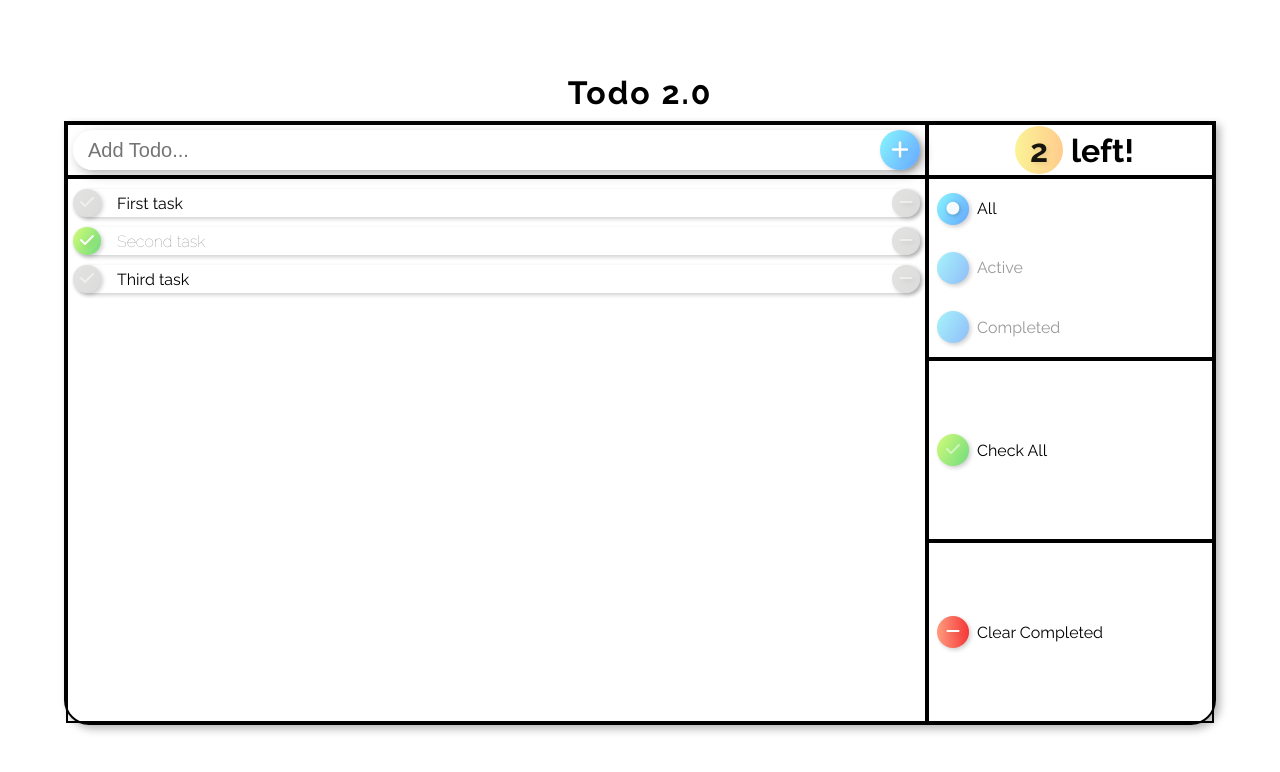
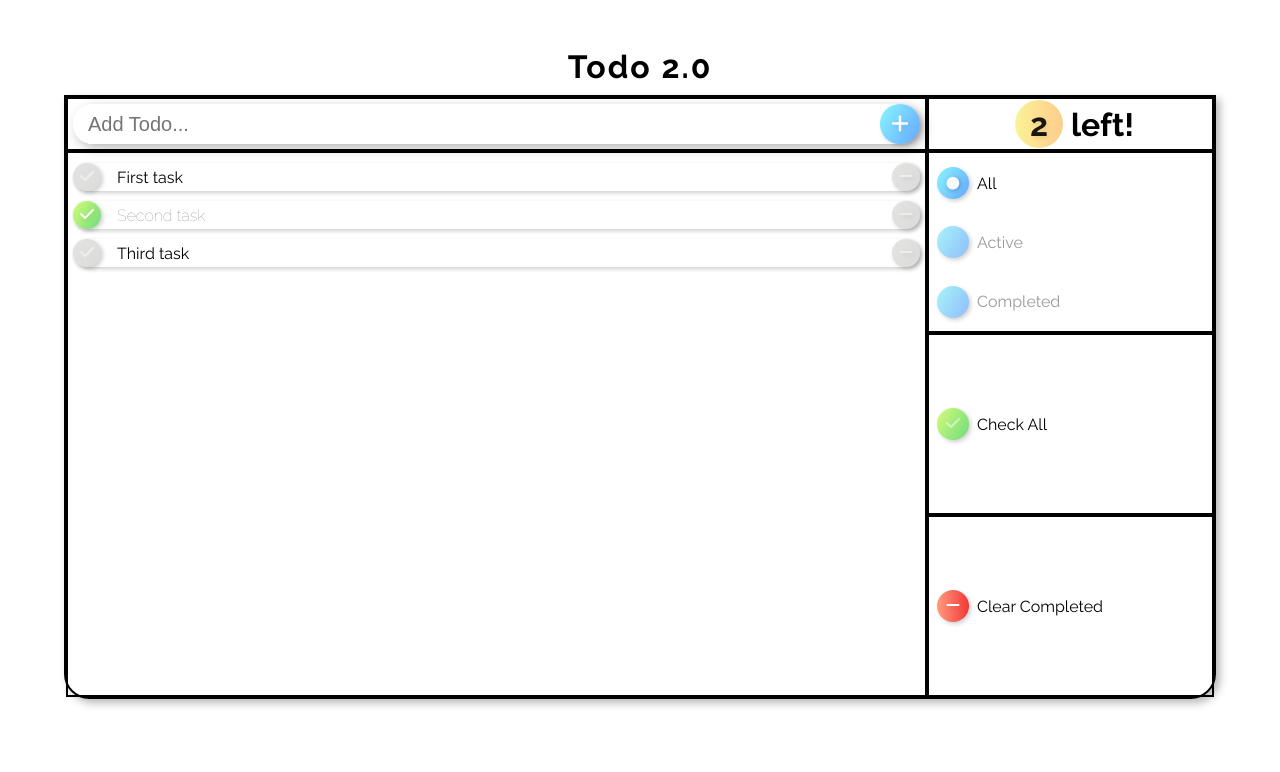
Before and after one commit to jmart790/vue_todo, a Vue app: page / in a window 1280 px wide. Shown: the top 772 px of the page. Built offline with nearby package versions, Linux system fonts and the light colour scheme.

Commit message:
changed body margin

```diff
--- a/src/App.vue
+++ b/src/App.vue
@@ -21,7 +21,7 @@ export default {
   padding: 0;
 }
 body {
-  margin: 5% auto;
+  margin: 3% auto;
   width: 90vw;
   font-family: "Raleway", sans-serif;
 }
```
